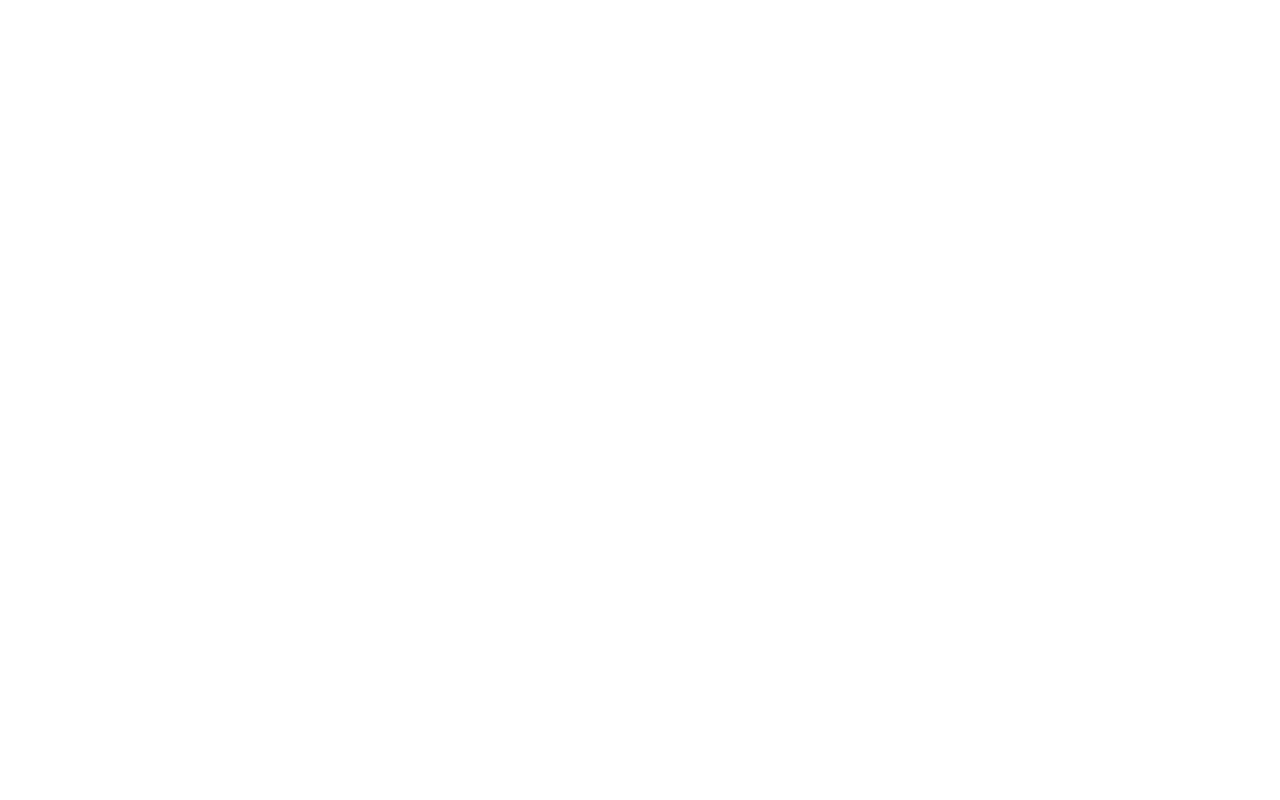
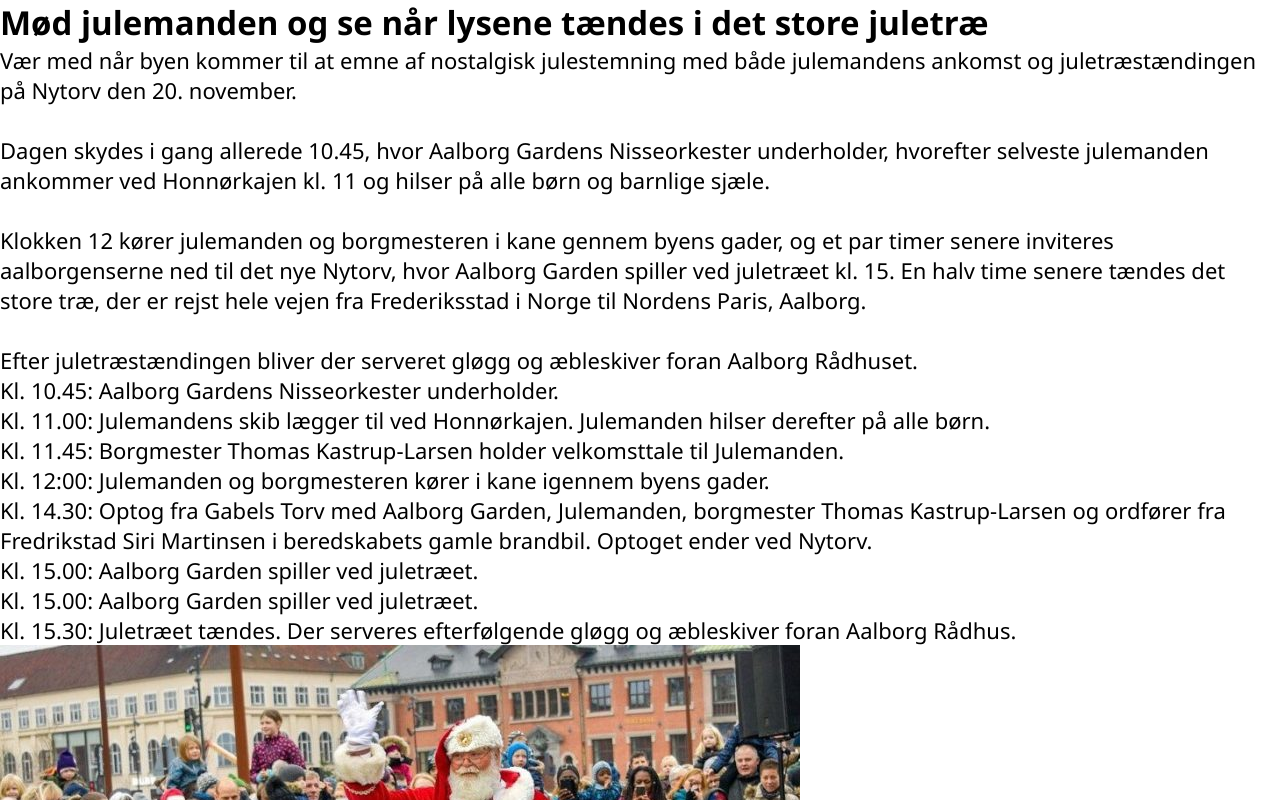
Before and after one commit to tineskipper/Tema-03-Projekt, a plain HTML site: page events-juletraestaending.html in a window 1280 px wide. Shown: the top 800 px of the page. Drawn offline with Linux system fonts and the light colour scheme; files that its build step writes are made by us from their sources.

Commit message:
Juletræstænding opdateret

```diff
--- a/events-juletraestaending.html
+++ b/events-juletraestaending.html
@@ -1,16 +1,18 @@
 <!DOCTYPE html>
 <html lang="en">
+
 <head>
     <meta charset="UTF-8">
     <meta http-equiv="X-UA-Compatible" content="IE=edge">
     <meta name="viewport" content="width=device-width, initial-scale=1.0">
     <title>Juletræstændning med Julemanden</title>
-    <link href="assets/styles.css" rel="stylesheet">
+    <link href="assets/main.css" rel="stylesheet">
 
 
 </head>
+
 <body>
-<!---nav start-->
+    <!---nav start-->
 
 
 
@@ -60,8 +62,39 @@
 
 
 
-<!---nav slut-->
-<!---juletræstændning med julemanden start-->
+    <!---nav slut-->
+    <section>
+        <h1>Mød julemanden og se når lysene tændes i det store juletræ</h1>
+        <p>Vær med når byen kommer til at emne af nostalgisk julestemning med både julemandens ankomst og
+            juletræstændingen på Nytorv den 20. november.<br>
+
+            <br>Dagen skydes i gang allerede 10.45, hvor Aalborg Gardens Nisseorkester underholder, hvorefter selveste
+            julemanden ankommer ved Honnørkajen kl. 11 og hilser på alle børn og barnlige sjæle.<br>
+
+            <br>Klokken 12 kører julemanden og borgmesteren i kane gennem byens gader, og et par timer senere inviteres
+            aalborgenserne ned til det nye Nytorv, hvor Aalborg Garden spiller ved juletræet kl. 15. En halv time senere
+            tændes det store træ, der er rejst hele vejen fra Frederiksstad i Norge til Nordens Paris, Aalborg.<br>
+
+            <br>Efter juletræstændingen bliver der serveret gløgg og æbleskiver foran Aalborg Rådhuset.
+        </p>
+    </section>
+    <section>
+        <div class="juletraeprogram">
+            <ul>
+                <li>Kl. 10.45: Aalborg Gardens Nisseorkester underholder.</li>
+                <li>Kl. 11.00: Julemandens skib lægger til ved Honnørkajen. Julemanden hilser derefter på alle børn.
+                </li>
+                <li>Kl. 11.45: Borgmester Thomas Kastrup-Larsen holder velkomsttale til Julemanden.</li>
+                <li>Kl. 12:00: Julemanden og borgmesteren kører i kane igennem byens gader.</li>
+                <li>Kl. 14.30: Optog fra Gabels Torv med Aalborg Garden, Julemanden, borgmester Thomas Kastrup-Larsen og
+                    ordfører fra Fredrikstad Siri Martinsen i beredskabets gamle brandbil. Optoget ender ved Nytorv.</li>
+                <li>Kl. 15.00: Aalborg Garden spiller ved juletræet.</li>
+                <li>Kl. 15.00: Aalborg Garden spiller ved juletræet.</li>
+                <li>Kl. 15.30: Juletræet tændes. Der serveres efterfølgende gløgg og æbleskiver foran Aalborg Rådhus.</li>
+            </ul>
+        </div>
+        <img src="assets/img/Julemanden-800x480.jpg" alt="Billede af julemanden">
+    </section>
 
 
 
@@ -161,8 +194,8 @@
 
 
 
-<!---juletræstænding med julemanden slut-->
-<!---footer start-->
+    <!---juletræstænding med julemanden slut-->
+    <!---footer start-->
 
 
 
@@ -212,6 +245,7 @@
 
 
 
-<!---footer slut-->
+    <!---footer slut-->
 </body>
+
 </html>
```
Also changed, not shown: assets/img/Julemanden-800x480.jpg (added).
